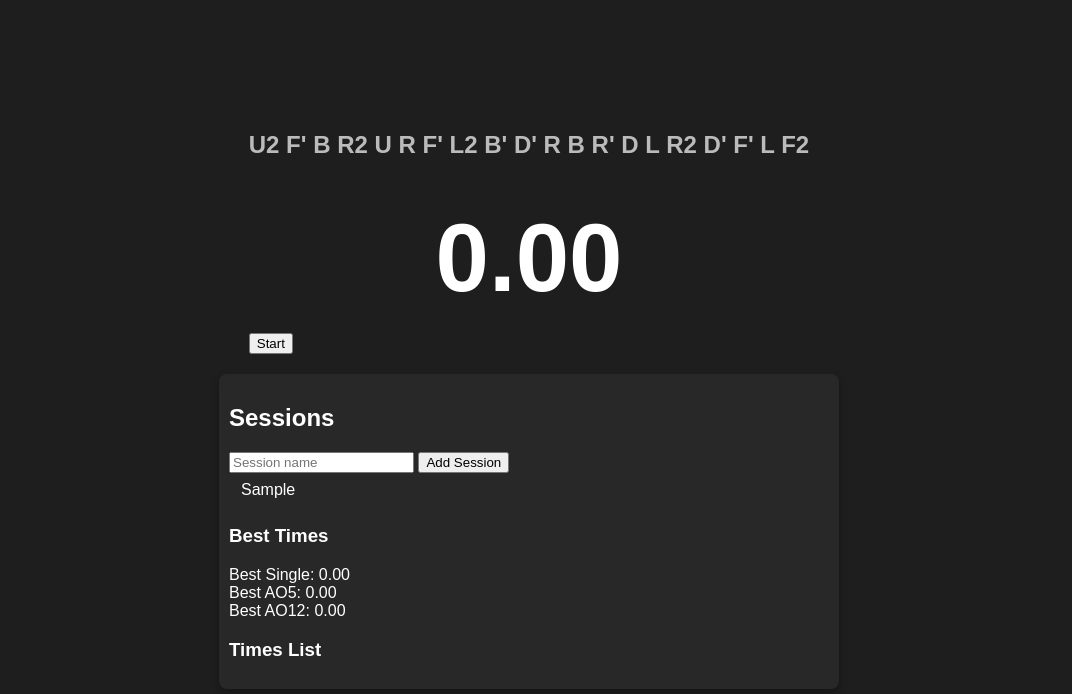
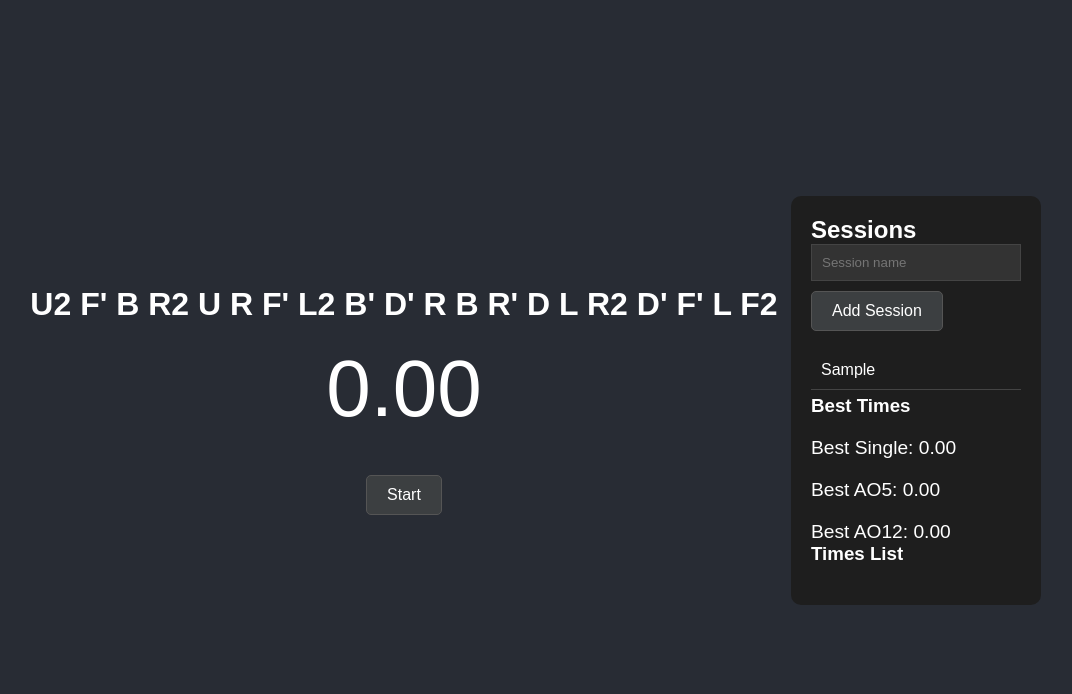
Before and after one commit to cubechrono/cubechronotimer, a plain HTML site: page index.html in a window 1280 px wide. Both pictures are taken after typing "Sample" into the empty fields and a click on the button "Add Session". Shown: the whole page, without its empty margins (111-1183 px from the left). Drawn offline with Linux system fonts and the light colour scheme.

Commit message:
Update style.css

```diff
--- a/style.css
+++ b/style.css
@@ -1,140 +1,92 @@
-/* General Reset */
-body, html {
+* {
   margin: 0;
   padding: 0;
+  box-sizing: border-box;
+}
+
+body {
   font-family: Arial, sans-serif;
-  background-color: #1e1e1e;
+  background-color: #282c34;
   color: #ffffff;
-  overflow-x: hidden;
+  display: flex;
+  justify-content: center;
+  align-items: center;
+  height: 100vh;
+  overflow: hidden;
 }
 
 .container {
   display: flex;
-  flex-direction: column;
-  align-items: center;
-  justify-content: center;
-  padding: 20px;
-  height: 100vh;
-  box-sizing: border-box;
+  flex-direction: row;
+  width: 80%;
+  max-width: 1200px;
 }
 
-/* Timer Section */
+.main {
+  flex: 1;
+  display: flex;
+  flex-direction: column;
+  justify-content: center;
+  align-items: center;
+  text-align: center;
+}
+
 #timer {
-  font-size: 6rem;
-  font-weight: bold;
-  text-align: center;
+  font-size: 5rem;
   margin: 20px 0;
   color: #ffffff;
-  transition: color 0.2s ease-in-out;
 }
 
-#scramble {
-  font-size: 1.5rem;
-  text-align: center;
-  margin-bottom: 40px;
-  color: #bbbbbb;
-  word-break: break-word;
-  line-height: 1.5;
+.timer-controls {
+  margin-top: 20px;
 }
 
-/* Session Controls */
-.session-controls {
-  display: flex;
-  justify-content: center;
-  align-items: center;
-  gap: 15px;
-  margin-bottom: 20px;
-}
-
-.session-controls select {
-  padding: 10px;
+.button {
+  background-color: #3c3f41;
+  border: 1px solid #555;
+  color: #fff;
+  padding: 10px 20px;
+  cursor: pointer;
   font-size: 1rem;
-  border: 1px solid #444;
-  background-color: #333;
-  color: #ffffff;
   border-radius: 5px;
 }
 
-.session-controls button {
-  padding: 10px 15px;
-  font-size: 1rem;
-  border: none;
-  background-color: #444;
-  color: #ffffff;
-  border-radius: 5px;
-  cursor: pointer;
-  transition: background-color 0.2s ease-in-out;
-}
-
-.session-controls button:hover {
+.button:hover {
   background-color: #555;
 }
 
-/* Times List */
 .times-list {
-  width: 100%;
-  max-width: 600px;
-  margin-top: 20px;
-  background-color: #282828;
-  border-radius: 8px;
-  overflow-y: auto;
-  max-height: 50vh;
-  padding: 10px;
-  box-shadow: 0px 4px 8px rgba(0, 0, 0, 0.3);
+  width: 250px;
+  background-color: #1e1e1e;
+  padding: 20px;
+  border-radius: 10px;
 }
 
-.times-list ul {
+#sessions, #times {
   list-style-type: none;
-  padding: 0;
-  margin: 0;
+  margin-top: 20px;
 }
 
-.times-list li {
-  display: flex;
-  justify-content: space-between;
-  padding: 8px 12px;
+#sessions li, #times li {
+  margin: 5px 0;
+  padding: 10px;
   border-bottom: 1px solid #444;
-  font-size: 1rem;
 }
 
-.times-list li:last-child {
-  border-bottom: none;
+#sessions li:hover, #times li:hover {
+  background-color: #333;
 }
 
-.times-list li:hover {
-  background-color: #3a3a3a;
-  cursor: pointer;
+#session-name {
+  padding: 10px;
+  width: 100%;
+  margin-bottom: 10px;
+  border: 1px solid #444;
+  background-color: #333;
+  color: #fff;
 }
 
-/* Statistics Section */
-.statistics {
+#best-single, #best-ao5, #best-ao12 {
   margin-top: 20px;
-  text-align: center;
+  font-size: 1.2rem;
 }
-
-.statistics span {
-  display: block;
-  margin: 5px 0;
-  font-size: 1.2rem;
-  color: #cccccc;
-}
-
-/* Button Styles */
-button:disabled {
-  background-color: #666;
-  cursor: not-allowed;
-}
-
-/* Scrollbar Styling */
-.times-list::-webkit-scrollbar {
-  width: 8px;
-}
-
-.times-list::-webkit-scrollbar-track {
-  background: #282828;
-}
-
-.times-list::-webkit-scrollbar-thumb {
-  background-color: #555;
-  border-radius: 8px;
-}
```
